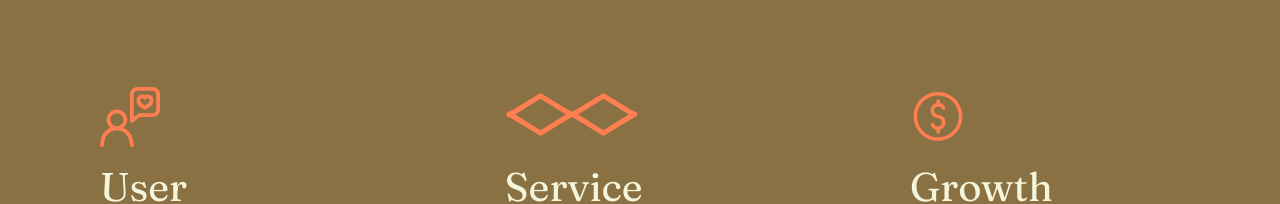
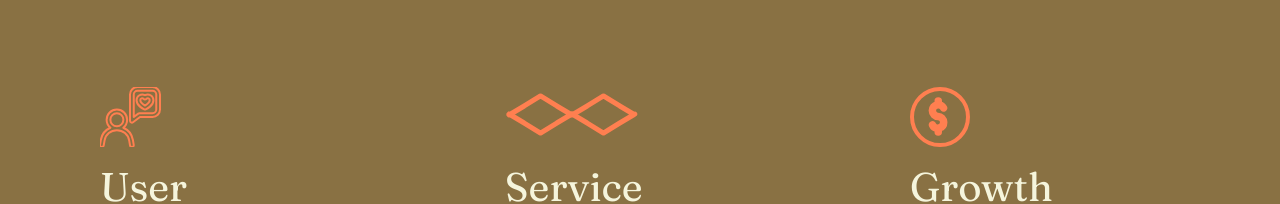
Before and after one commit to kateyibozhou/react-portfolio, a React (Create React App) app: page / in a window 1280 px wide. Shown: the part 2475-2679 px from the top of the page. Built offline with nearby package versions, Linux system fonts and the light colour scheme.

Commit message:
animations

```diff
--- a/src/components/CoreSkills.js
+++ b/src/components/CoreSkills.js
@@ -1,5 +1,8 @@
 import React from "react";
 import SkillCard from "./SkillCard";
+import AnimatedServiceDesignSVG from "./AnimatedServiceDesignSVG";
+import AnimatedUXDesignSVG from "./AnimatedUXDesignSVG";
+import AnimatedGrowthDesignSVG from "./AnimatedGrowthDesignSVG";
 import { ReactComponent as SDLogo } from "../assets/SD.svg";
 import { ReactComponent as GrowthLogo } from "../assets/growth.svg";
 import { ReactComponent as UXLogo } from "../assets/UX.svg";
@@ -9,25 +12,25 @@ import "./CoreSkills.css";
 const CoreSkills = () => {
   return (
     <section className="core-skills">
-      <div className="title">Core Skills</div>
-      <div className="skills-table">
+      <div className="title" data-aos="fade-right">Core Skills</div>
+      <div className="skills-table" data-aos="zoom-in-up">
         <SkillCard
-          icon={<UXLogo />}
+          icon={<AnimatedUXDesignSVG />}
           title="User Experience"
           description="Advocating for end users is just as important as designing for business needs. I strive to design products and experiences that are delightful and easy to use."
         />
         <SkillCard
-          icon={<SDLogo />}
+          icon={<AnimatedServiceDesignSVG />}
           title="Service Design"
           description="I take an ecosystems view of the product and understand the user journey in my design processes. I make sure I’m solving the right problems before delving into the solutions."
         />
         <SkillCard
-          icon={<GrowthLogo />}
+          icon={<AnimatedGrowthDesignSVG />}
           title="Growth Design"
           description="I make sure that design solutions always fulfil business needs, and lead to optimisation, retention and conversion."
         />
       </div>
-      <div>
+      <div data-aos="zoom-in-up">
         <p>Other skills I am fluent in:</p>
         <div className="other-skills">Branding & Packaging / Illustration</div>
       </div>
```
